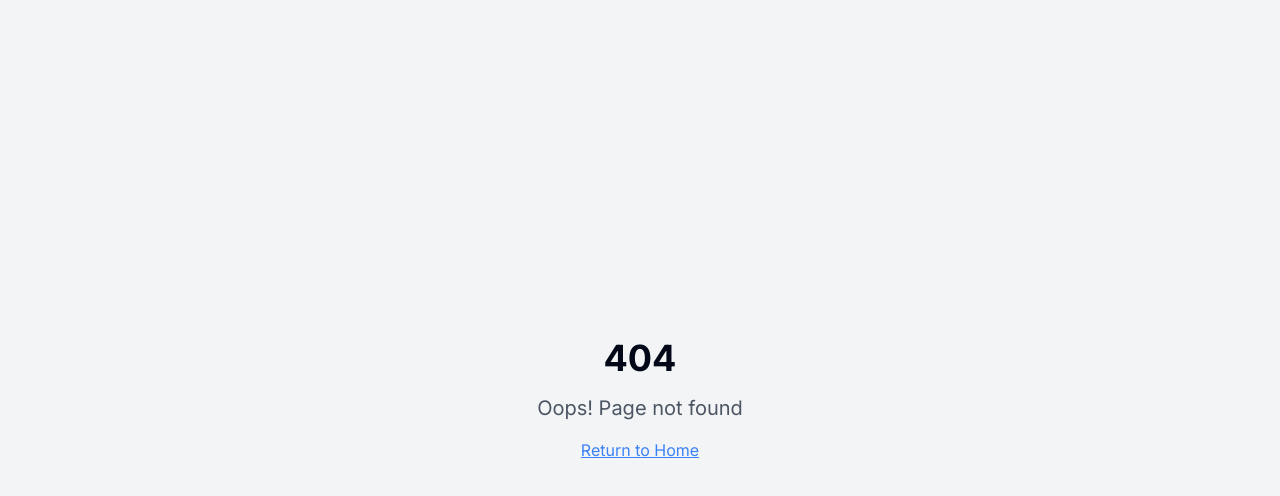
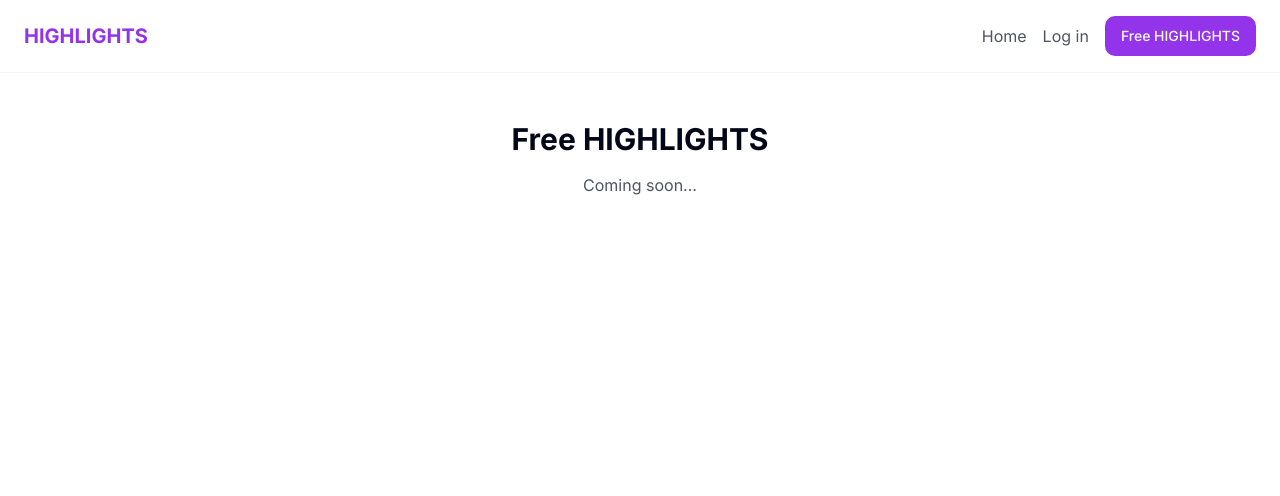
Before and after one commit to avisanghavi/videofusion-website, a React (Vite) app: page /free in a window 1280 px wide. Before the commit this address had no page. Shown: the top 496 px of the page. Built offline with nearby package versions, Linux system fonts and the light colour scheme.

Commit message:
Add basic website structure
Implement top menu with Home, Log in, and Free HIGHLIGHTS.

```diff
--- a/src/App.tsx
+++ b/src/App.tsx
@@ -1,9 +1,12 @@
+
 import { Toaster } from "@/components/ui/toaster";
 import { Toaster as Sonner } from "@/components/ui/sonner";
 import { TooltipProvider } from "@/components/ui/tooltip";
 import { QueryClient, QueryClientProvider } from "@tanstack/react-query";
 import { BrowserRouter, Routes, Route } from "react-router-dom";
 import Index from "./pages/Index";
+import Login from "./pages/Login";
+import Free from "./pages/Free";
 import NotFound from "./pages/NotFound";
 
 const queryClient = new QueryClient();
@@ -16,7 +19,8 @@ const App = () => (
       <BrowserRouter>
         <Routes>
           <Route path="/" element={<Index />} />
-          {/* ADD ALL CUSTOM ROUTES ABOVE THE CATCH-ALL "*" ROUTE */}
+          <Route path="/login" element={<Login />} />
+          <Route path="/free" element={<Free />} />
           <Route path="*" element={<NotFound />} />
         </Routes>
       </BrowserRouter>
--- /dev/null
+++ b/src/components/Navigation.tsx
@@ -0,0 +1,31 @@
+
+import { Button } from "@/components/ui/button";
+import { Link } from "react-router-dom";
+
+export const Navigation = () => {
+  return (
+    <nav className="w-full bg-white border-b border-gray-100 py-4 px-6">
+      <div className="max-w-7xl mx-auto flex items-center justify-between">
+        <div className="flex items-center gap-2">
+          <Link to="/" className="text-xl font-bold text-purple-600">
+            HIGHLIGHTS
+          </Link>
+        </div>
+
+        <div className="flex items-center gap-4">
+          <Link to="/" className="text-gray-600 hover:text-purple-600 transition-colors">
+            Home
+          </Link>
+          <Link to="/login" className="text-gray-600 hover:text-purple-600 transition-colors">
+            Log in
+          </Link>
+          <Button asChild>
+            <Link to="/free" className="bg-purple-600 hover:bg-purple-700">
+              Free HIGHLIGHTS
+            </Link>
+          </Button>
+        </div>
+      </div>
+    </nav>
+  );
+};
--- /dev/null
+++ b/src/pages/Free.tsx
@@ -0,0 +1,16 @@
+
+import { Navigation } from "@/components/Navigation";
+
+const Free = () => {
+  return (
+    <div className="min-h-screen bg-white">
+      <Navigation />
+      <div className="max-w-7xl mx-auto py-12 px-4">
+        <h1 className="text-3xl font-bold text-center">Free HIGHLIGHTS</h1>
+        <p className="text-center text-gray-600 mt-4">Coming soon...</p>
+      </div>
+    </div>
+  );
+};
+
+export default Free;
--- a/src/pages/Index.tsx
+++ b/src/pages/Index.tsx
@@ -1,10 +1,12 @@
 
 import { Hero } from "@/components/Hero";
 import { CompactValue } from "@/components/CompactValue";
+import { Navigation } from "@/components/Navigation";
 
 const Index = () => {
   return (
     <div className="min-h-screen bg-white">
+      <Navigation />
       <Hero />
       <CompactValue />
     </div>
--- /dev/null
+++ b/src/pages/Login.tsx
@@ -0,0 +1,16 @@
+
+import { Navigation } from "@/components/Navigation";
+
+const Login = () => {
+  return (
+    <div className="min-h-screen bg-white">
+      <Navigation />
+      <div className="max-w-7xl mx-auto py-12 px-4">
+        <h1 className="text-3xl font-bold text-center">Login Page</h1>
+        <p className="text-center text-gray-600 mt-4">Coming soon...</p>
+      </div>
+    </div>
+  );
+};
+
+export default Login;
```
